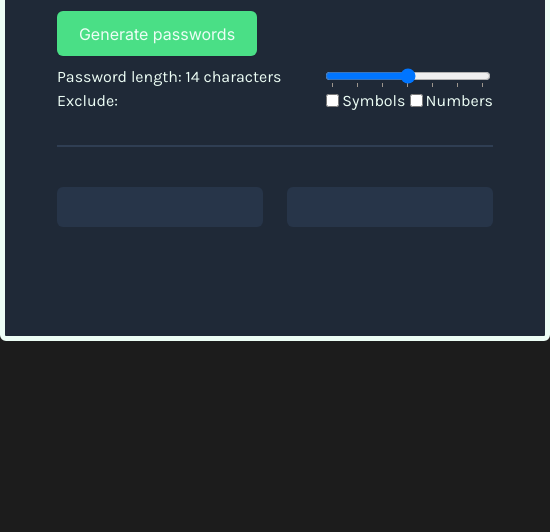
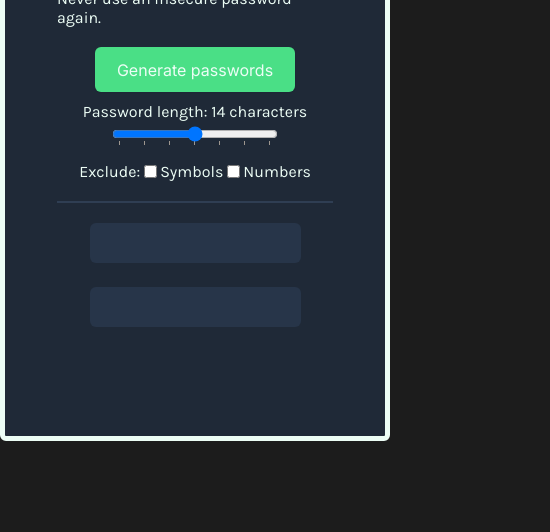
Before and after one commit to DannyVogel/PasswordGenerator, a plain HTML site: page index.html in a window 390 px wide. Shown: the part 312-844 px from the top of the page, 550 px wide, since content can reach past the window. Drawn offline with Linux system fonts and the light colour scheme.

Commit message:
add mobile responsive styles

```diff
--- a/styles.css
+++ b/styles.css
@@ -75,7 +75,7 @@ span {
     display: flex;
     justify-content: space-between;
     align-items: center;
-    height: 20px;
+    height: auto;
 }
 
 #lengthContainer > input {
@@ -162,3 +162,33 @@ hr {
 #toggleLight:hover {
     background-color: #56ff9a;
 }
+
+@media screen and (max-width: 550px) {
+    #container {
+      width: auto;
+      display: flex;
+      flex-direction: column;
+      align-items: center;
+    }
+
+    #smallText {
+        margin-bottom: 20px;
+    }
+
+    #lengthContainer {
+        display: flex;
+        flex-direction: column;
+        margin-bottom: 10px;
+    }
+
+    hr {
+        width: 100%;
+        margin-top: 20px;
+        margin-bottom: 20px;
+    }
+
+    .pass_container {
+        flex-direction: column;
+    }
+
+  }
```
